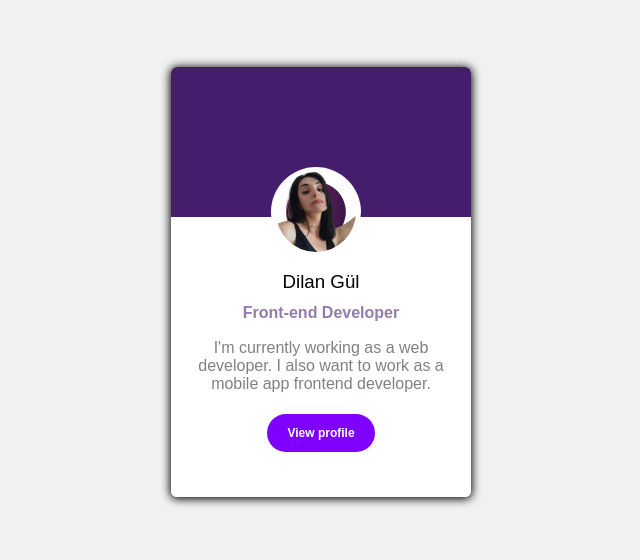
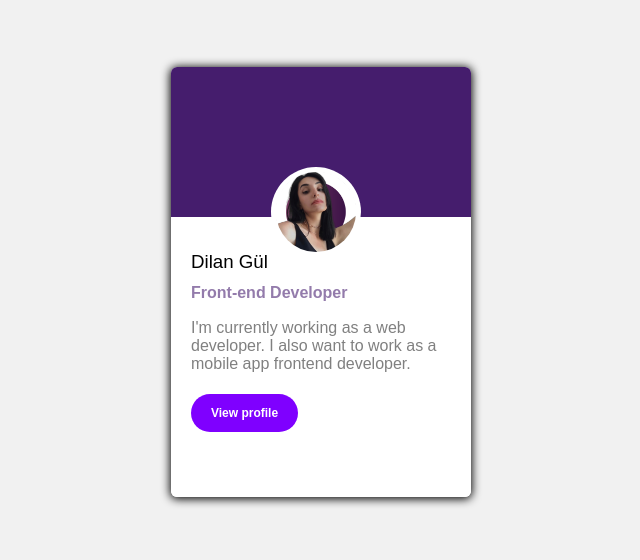
Before and after one commit to Dilanngul/Profile-Card, a plain HTML site: page ProfileCard/index.html in a window 1280 px wide. Shown: the part 118-678 px from the top of the page, without its empty margins (319-959 px from the left). Drawn offline with Linux system fonts and the light colour scheme.

Commit message:
Update style.css

```diff
--- a/ProfileCard/style.css
+++ b/ProfileCard/style.css
@@ -39,8 +39,7 @@ body{
     height: 280px;
     background: #FFF;
     padding: 20px;
-    padding-top: 40px;
-    text-align: center;
+   ;
     }
     .lower-container h3, h4{
     box-sizing: border-box;
```
